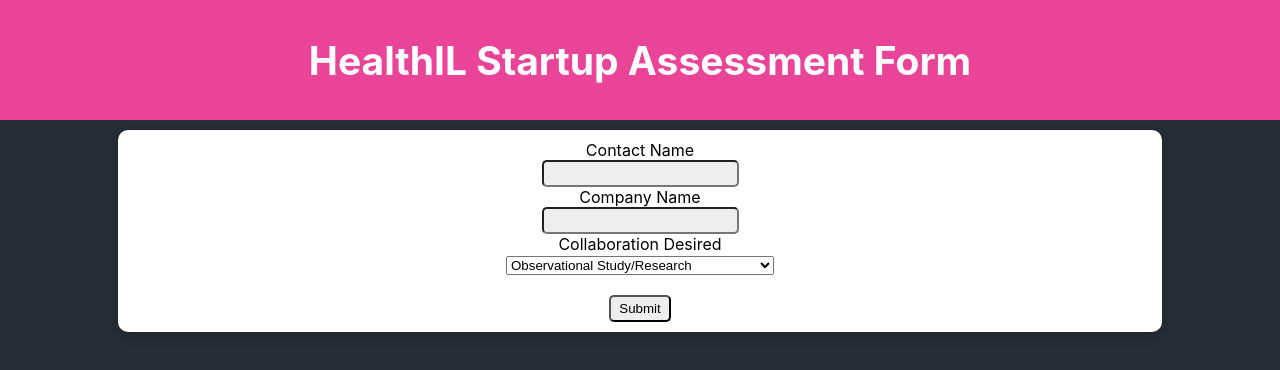
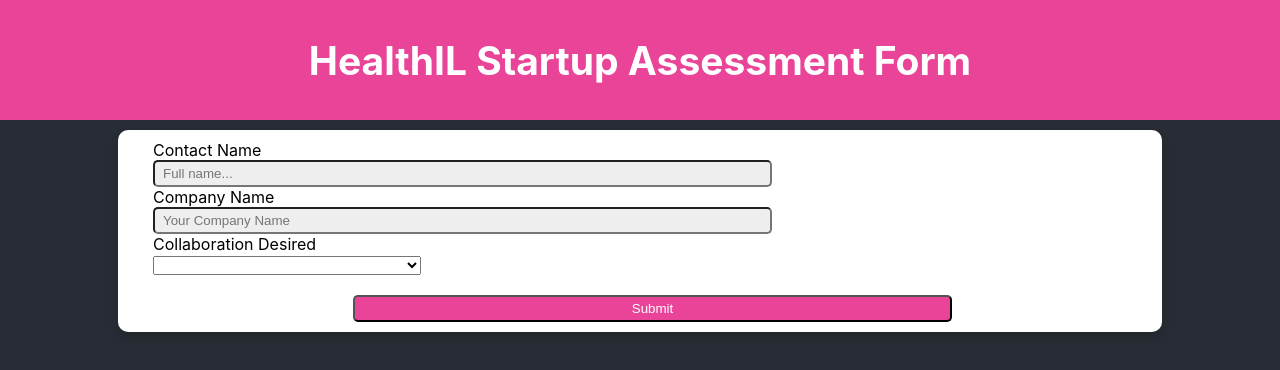
Before and after one commit to jaredgonzales/healthil, a React (Create React App) app in the folder frontend/: page / in a window 1280 px wide. Shown: the top 370 px of the page. Built offline with nearby package versions, Linux system fonts and the light colour scheme.

Commit message:
Cleaned up files and CSS formatting

```diff
--- a/frontend/src/App.css
+++ b/frontend/src/App.css
@@ -4,7 +4,6 @@ body {
 }
 
 .App {
-  text-align: center;
 }
 
 .App-logo {
@@ -36,30 +35,39 @@ body {
 
 .Card {
 	background-color: #FFFFFF;
-	margin: auto auto 25px auto;
-    background-color: white;
-    border-radius: 10px;
-    box-shadow: 0 5px 10px rgb(0 0 0 / 15%);
+	margin: auto;
+  background-color: white;
+  border-radius: 10px;
+  box-shadow: 0 5px 10px rgb(0 0 0 / 15%);
   padding: 10px;
   max-width: 80vw;
 }
 
-.App-link {
-  color: #61dafb;
+.input-form {
+  text-align: left;
+  padding-left: 25px;
 }
 
-input {
+.input-form input {
   text-align: start;
+  display: inline-block;
+  min-width: 60%;
+  max-width: 80%;
   background-color: #eeeeee;
   border-radius: 5px;
   padding: 4px 8px;
 }
 
-@keyframes App-logo-spin {
-  from {
-    transform: rotate(0deg);
-  }
-  to {
-    transform: rotate(360deg);
-  }
+.input-form input[type=submit] {
+  display: block;
+  margin: auto;
+  text-align: center;
+  background-color: #EA4498;
+  color:#FFFFFF;
 }
+
+.input-form input[type=submit]:hover {
+  background-color: #a70154;
+  color: #FFFFFF;
+  cursor:pointer;
+}
--- a/frontend/src/App.js
+++ b/frontend/src/App.js
@@ -1,45 +1,9 @@
 import logo from './logo.svg';
 import './App.css';
+import ApplicationForm from './pages/application';
 
 function App() {
-  return (
-    <div className="App">
-      <header className="App-header">
-        <h2>
-          HealthIL Startup Assessment Form
-        </h2>
-      </header>
-	  <div className="App-body">
-		<div className="Card">
-			<form>
-			<label>Contact Name
-				<br />
-				<input name="contact_name" type="text" />
-			</label>
-			<br />
-			<label> Company Name
-				<br />
-				<input name="company_name" type="text" />
-			</label>
-			<br />
-			<label> Collaboration Desired
-				<br />
-				<select>
-					<option value="observational">Observational Study/Research</option>
-					<option value="poc">POC/MVP</option>
-					<option value="pilot">Pilot</option>
-					<option value="pilot_expansion"> Pilot Expansion (2nd site)</option>
-					<option value="commercialization">Commercialization/Pre-commercialization</option>
-				</select>
-			</label>
-			<br />
-			<br />
-			<input type="submit" value="Submit" />
-		</form>
-		</div>
-		</div>
-    </div>
-  );
+  return <ApplicationForm />
 }
 
 export default App;
--- /dev/null
+++ b/frontend/src/pages/application.js
@@ -0,0 +1,48 @@
+import logo from './../logo.svg';
+import './../App.css';
+
+function ApplicationForm() {
+	return (
+		<div className="App">
+			<header className="App-header">
+				<h2>
+					HealthIL Startup Assessment Form
+				</h2>
+			</header>
+			<div className="App-body">
+				<div className="Card">
+					<form class="input-form" action="http://localhost:5001/healthil-tamid/us-central1/helloName">
+						<div class="field">
+							<label for="contact_name">Contact Name</label>
+							<br />
+							<input id="contact_name" name="contact_name" placeholder="Full name..." type="text" />
+						</div>
+
+						<div class="field">
+							<label for="company_name"> Company Name</label>
+							<br />
+							<input id="company_name" name="company_name" type="text" placeholder="Your Company Name" />
+						</div>
+
+						<div class="field">
+							<label for="collaboration"> Collaboration Desired</label>
+							<br />
+							<select id="collaboration" name="collaboration">
+								<option></option>
+								<option value="observational">Observational Study/Research</option>
+								<option value="poc">POC/MVP</option>
+								<option value="pilot">Pilot</option>
+								<option value="pilot_expansion"> Pilot Expansion (2nd site)</option>
+								<option value="commercialization">Commercialization/Pre-commercialization</option>
+							</select>
+						</div>
+						<br />
+						<input type="submit" value="Submit" />
+					</form>
+				</div>
+			</div>
+		</div>
+	);
+}
+
+export default ApplicationForm;
```
